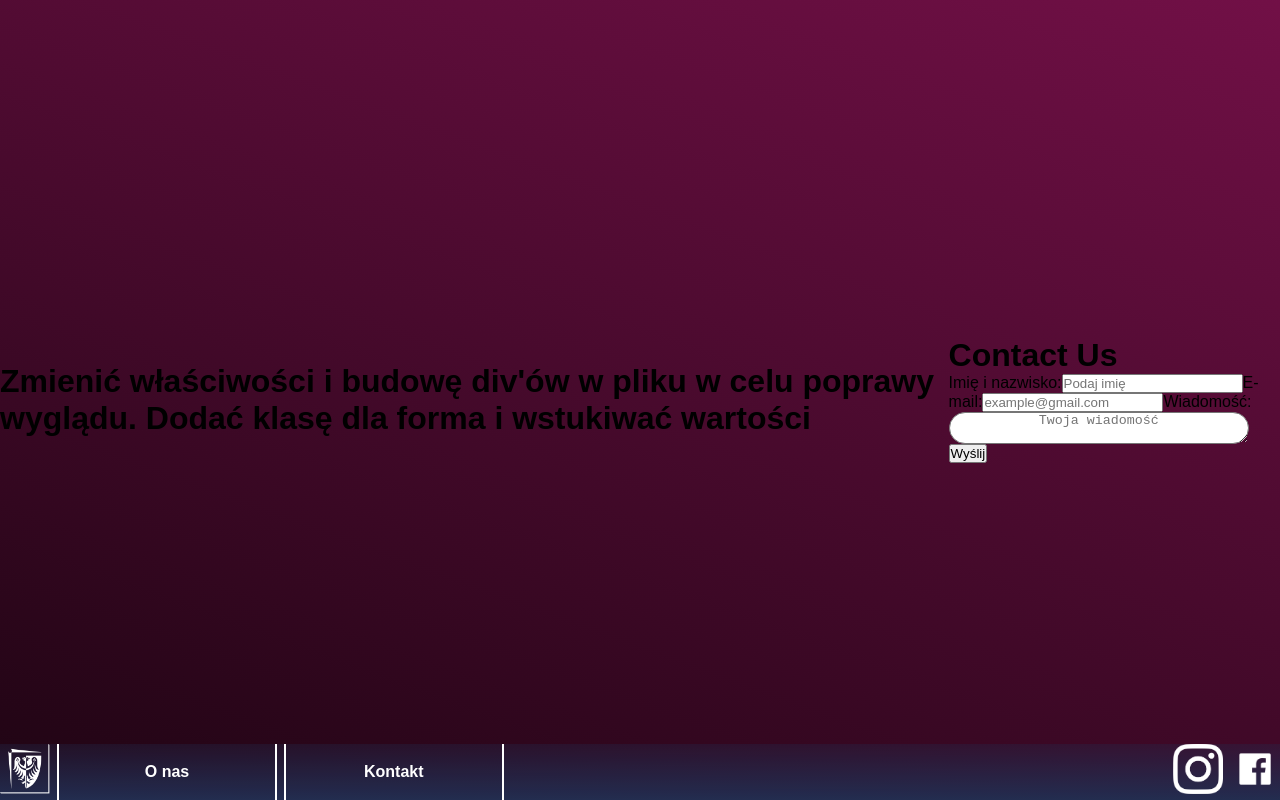
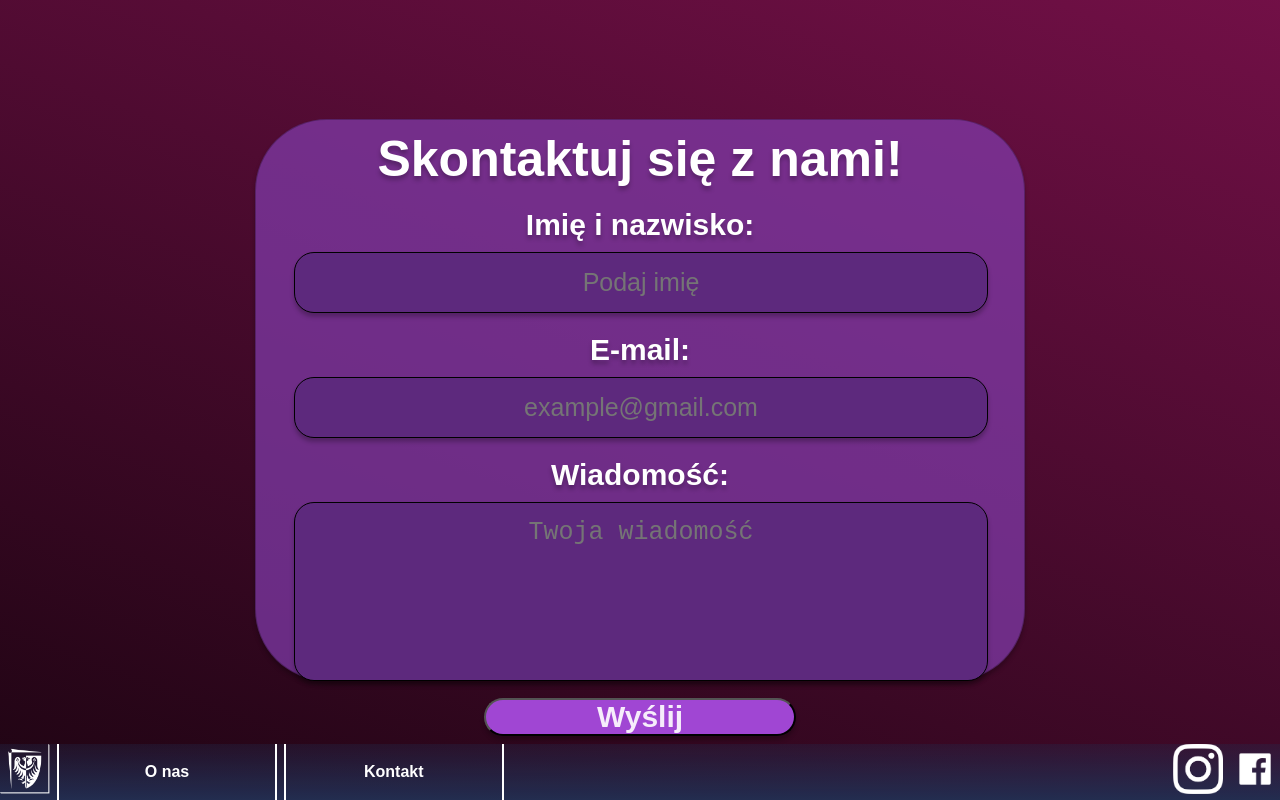
Before and after one commit to RussetFox/Engineering-Thesis-Wirtualna-Politechnika, a React (Create React App) app in the folder wirtualna-front/: page /contact in a window 1280 px wide. Built offline with nearby package versions, Linux system fonts and the light colour scheme.

Commit message:
Alpha 1.3.5: Added proper styling for Contact us page

```diff
--- a/wirtualna-front/src/Components/Contact-Form.tsx
+++ b/wirtualna-front/src/Components/Contact-Form.tsx
@@ -1,5 +1,6 @@
 import React, { useState } from "react";
 import "../Styles/Contact-Us-Page.css";
+import '../Styles/Button.css'
 
 export default function Contact_Us_Form() {
     function handleSubmit(event: any) {
@@ -13,14 +14,15 @@ export default function Contact_Us_Form() {
         message: ""
     });
     const handleChange = (event: any) => {
-        const name:string = event.target.name
+        const name: string = event.target.name
         const value = event.target.value
-        setData({...data, [name]:value})
+        setData({ ...data, [name]: value })
     }
 
     return (
+        <div className="contact-us-page">
             <form onSubmit={handleSubmit}>
-            <h1>Contact Us</h1>
+                <h1>Skontaktuj się z nami!</h1>
                 <label>
                     Imię i nazwisko:
                     <input type="name"
@@ -49,7 +51,8 @@ export default function Contact_Us_Form() {
                         minLength={60}
                         maxLength={1000} />
                 </label>
-            <button type="submit">Wyślij</button>
+                <button className ='submit-form-button' type="submit">Wyślij</button>
             </form>
+        </div>
     );
 }
--- a/wirtualna-front/src/Components/Contact-Page-Component.tsx
+++ b/wirtualna-front/src/Components/Contact-Page-Component.tsx
@@ -7,8 +7,7 @@ import ContactForm from "./Contact-Form";
 export default function Contact_Us() {
     return (
         <div className="gradient-background-claret">
-            <h1>Zmienić właściwości i budowę div'ów w pliku w celu poprawy wyglądu. Dodać klasę dla forma i wstukiwać wartości</h1>
-            <ContactForm/>
+            <ContactForm />
         </div>
     );
 }
--- a/wirtualna-front/src/Styles/Button.css
+++ b/wirtualna-front/src/Styles/Button.css
@@ -54,3 +54,17 @@
     font-weight: 700;
     margin-bottom: 10%;
 }
+
+.submit-form-button{
+    align-self: center;
+    border-radius: 30px;
+    height: 10%;
+    width: 45%;
+    color: rgba(255, 255, 255, 0.90);
+    background: rgba(172, 77, 231, 0.90);
+    text-shadow: #000;
+    text-align: center;
+    box-shadow: 0px 4px 4px 0px rgba(0, 0, 0, 0.25);
+    font-size: 30px;
+    font-weight: 700;
+}
--- a/wirtualna-front/src/Styles/Contact-Us-Page.css
+++ b/wirtualna-front/src/Styles/Contact-Us-Page.css
@@ -1,64 +1,70 @@
 .contact-us-page {
-    width: 100%;
-    height: 100%;
-    background: linear-gradient(180deg, #A61767 0%, rgba(166, 23, 103, 0.00) 100%);
-    background-blend-mode: lighten;
-    background-color: rgba(0, 0, 0, 0.938);
-    position: absolute;
-    display: flex;
-    justify-content: center; /* Center horizontally */
-    align-items: center; /* Center vertically */
-}
-
-.contact-us-page form {
     width: 60%;
-    height: 60%;
-    display: flex;
-    flex-direction: column;
+    height: 70%;
     border-radius: 72px;
     border: 1px solid rgba(0, 0, 0, 0.25);
     background: rgba(129, 60, 172, 0.72);
     box-shadow: 0px 4px 4px 0px rgba(0, 0, 0, 0.25);
+    display: flex;
+    flex-direction: column;
+    align-items: center;
+    justify-content: center;
+}
 
+.contact-us-page form {
+    display: flex;
+    height: 100%;
+    width: 90%;
+    padding-top: 0px;
+    display: flex;
+    flex-direction: column;
+    align-items: center;
+    box-sizing: border-box;
+}
+
+.contact-us-page label {
+    display: block;
+    padding: 10px;
+    width: 100%;
+    font-size: 30px;
+    text-shadow: 0px 4px 4px rgba(0, 0, 0, 0.25);
+    color: white;
+    font-weight: 700;
     text-align: center;
 }
-.contact-us-page h1 {
-    font-style: normal;
-    font-weight: 00;
-    font-size: 36px;
-    line-height: 44px;
-    color: #FFFFFF;
-    margin-bottom: 20px;
-}
-.contact-us-page label{
+
+.contact-us-page input,
+textarea {
+    border-radius: 25px;
+    border: 1px solid #000;
+    background: #5D297D;
+    box-shadow: 0px 4px 4px 0px rgba(0, 0, 0, 0.25);
+    text-align: center;
+    font-size: 25px;
+    margin-top: 10px;
+    width: 100%;
     color: white;
-    font-weight: 700;
-    display: flex;
-    flex-direction: column;
-    align-content: center;
+    border-radius: 20px;
+    padding-top: 15px;
+    padding-bottom: 15px;
+    resize: none;
 }
 
-.contact-us-page input, textarea{
-    display: flex;
-    text-align: center;
-    align-self: center;
-    width: 100%;
-    width: 90%;
-    border-radius: 20px;
+.contact-us-page textarea {
+    padding-bottom: 15%;
 }
-.contact-us-page button{
-    width: 20%;
-    height: 10%;
-    background: #FFFFFF;
-    border-radius: 72px;
-    border: none;
-    font-family: 'Montserrat', sans-serif;
-    font-style: normal;
-    font-weight: 600;
-    font-size: 24px;
-    line-height: 29px;
-    color: #A61767;
-    margin-top: 20px;
-    margin-bottom: 20px;
-    cursor: pointer;
+
+.contact-us-page h1 {
+    color: white;
+    text-shadow: 0px 4px 4px rgba(0, 0, 0, 0.25);
+    padding: 10px;
+    font-weight: 700;
+    font-size: 50px;
+    justify-content: start;
 }
+
+* {
+    margin: 0;
+    padding: 0;
+    /* border: 1px solid red; */
+}
--- a/wirtualna-front/src/Styles/Login-Page.css
+++ b/wirtualna-front/src/Styles/Login-Page.css
@@ -86,12 +86,6 @@
 
 }
 
-* {
-    margin: 0;
-    padding: 0;
-    /* border: 1px solid red; */
-}
-
 .login-form-joinus {
     color: white;
     height: 80%;
```
Lines whose indentation alone changed are shown as unchanged.
